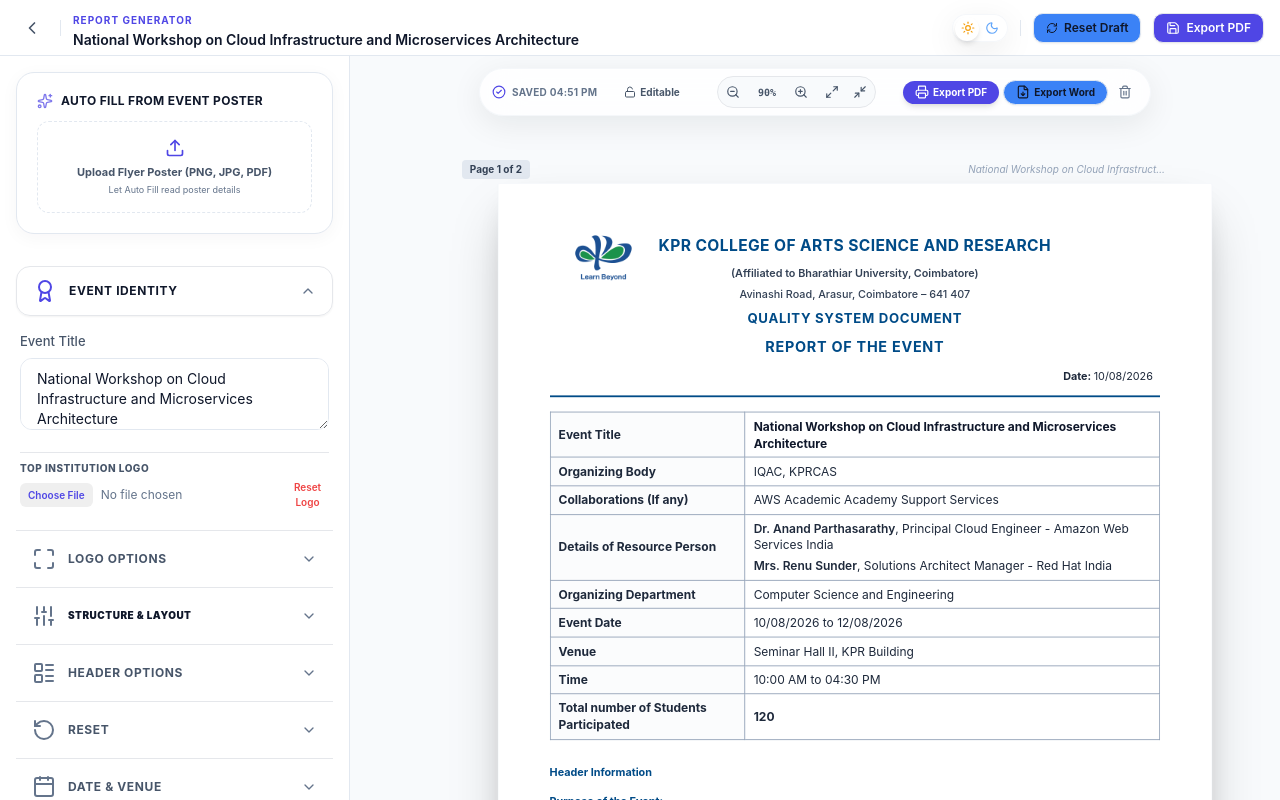
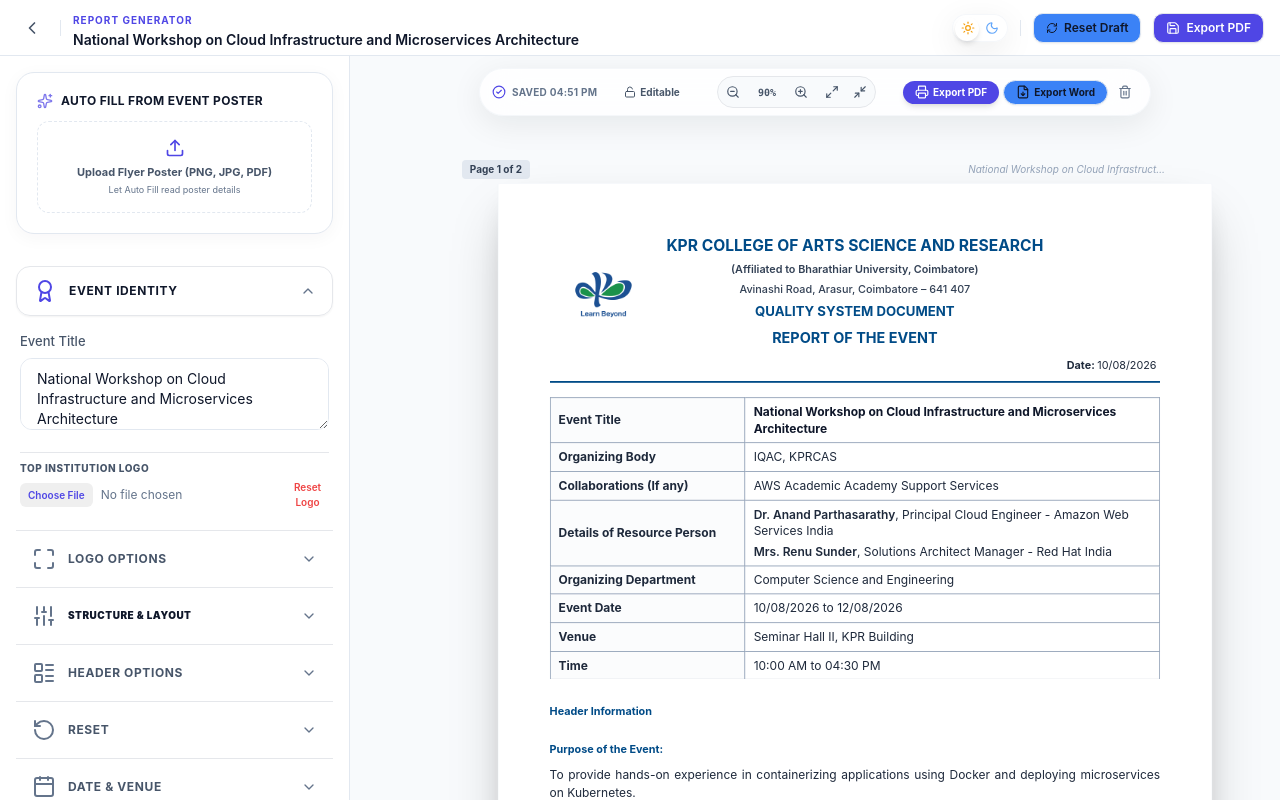
Before and after one commit to PRADA19/Report-Generator, a React (Vite) app in the folder frontend/: page /editor in a window 1280 px wide. Built offline with nearby package versions, Linux system fonts and the light colour scheme.

Commit message:
readyy to deploy

```diff
--- a/frontend/src/assets/styles/editor.css
+++ b/frontend/src/assets/styles/editor.css
@@ -74,13 +74,9 @@
 
 /* Page footer styling */
 .page-footer {
-  position: absolute;
-  bottom: 12mm;
-  left: 0;
-  right: 0;
-  text-align: center;
-  font-size: 11px;
-  color: #6b7280;
+  position: relative;
+  width: 100%;
+  box-sizing: border-box;
 }
 
 /* Ensure child text flows respect spacing custom variables */
--- a/frontend/src/features/editor/components/CenterPanel/KprcasTemplate.tsx
+++ b/frontend/src/features/editor/components/CenterPanel/KprcasTemplate.tsx
@@ -109,48 +109,118 @@
     const headerReportTitle = safeData.header?.reportTitle || "Report of the Event";
 
     return (
-      <div key="document-header" className="report-section document-header-section pb-3 mb-4">
-        <div className="pb-3 border-b-2 mb-4 relative flex flex-col items-center w-full" style={{ borderColor: styling.primaryColor }}>
-          {/* Logo Positioned Relative / Absolute */}
-          {showLogo && (
-            <div
-              className={`flex flex-col items-center z-10 ${
-                logoPosition === 'center'
-                  ? 'static mb-2'
-                  : (logoPosition === 'right' ? 'absolute right-0 top-0' : 'absolute left-0 top-0')
-              }`}
-              style={{ width: `${logoWidthPx}px` }}
-            >
+      <div key="document-header" className="report-section document-header-section pb-2 mb-3">
+        <div className="pb-2 border-b-2 mb-3 relative flex flex-col w-full" style={{ borderColor: styling.primaryColor }}>
+          {showLogo && logoPosition === 'center' ? (
+            <div className="flex flex-col items-center w-full">
+              <div className="mb-2" style={{ width: `${logoWidthPx}px` }}>
                 <img
                   src={data.header?.logo || '/kprcas_logo.png'}
                   alt="KPRCAS Logo"
                   style={{ width: `${logoWidthPx}px`, height: `${logoHeightPx}px`, objectFit: 'contain' }}
                 />
               </div>
-          )}
-
-          {/* Header Info Column - Perfectly Centered Across Page Width */}
               <div className="text-center w-full px-2">
-            <h1 className="font-extrabold uppercase tracking-wide" style={{ fontSize: `${fontSizeHeader}pt`, color: styling.primaryColor }}>
+                <h1 className="font-extrabold uppercase" style={{ fontSize: `${fontSizeHeader}pt`, color: styling.primaryColor, lineHeight: 1.25 }}>
                   {headerInstitutionName}
                 </h1>
-            <p className="text-slate-700 font-semibold mt-0.5" style={{ fontSize: `${fontSizeSubHeader}pt` }}>
+                <p className="text-slate-700 font-semibold mt-0.5" style={{ fontSize: `${fontSizeSubHeader}pt`, lineHeight: 1.2 }}>
                   {headerDetails}
                 </p>
-            <p className="text-slate-700 font-medium" style={{ fontSize: `${fontSizeSubHeader}pt` }}>
+                <p className="text-slate-700 font-medium" style={{ fontSize: `${fontSizeSubHeader}pt`, lineHeight: 1.2 }}>
                   {headerAddress}
                 </p>
-            <div className="my-2" />
-            <h2 className="font-bold uppercase tracking-wider" style={{ fontSize: `${fontSizeTitle}pt`, color: styling.primaryColor }}>
+                <div className="my-1.5" />
+                <h2 className="font-bold uppercase" style={{ fontSize: `${fontSizeTitle}pt`, color: styling.primaryColor, lineHeight: 1.25 }}>
                   {headerDocTitle}
                 </h2>
-            <h3 className="font-extrabold uppercase tracking-wider mt-0.5" style={{ fontSize: `${fontSizeReportTitle}pt`, color: styling.primaryColor }}>
+                <h3 className="font-extrabold uppercase mt-0.5" style={{ fontSize: `${fontSizeReportTitle}pt`, color: styling.primaryColor, lineHeight: 1.25 }}>
                   {headerReportTitle}
                 </h3>
               </div>
+            </div>
+          ) : showLogo && logoPosition === 'right' ? (
+            <div className="flex items-center justify-between w-full">
+              <div style={{ width: `${logoWidthPx}px` }} className="flex-shrink-0" aria-hidden="true" />
+              <div className="text-center flex-1 min-w-0 px-2">
+                <h1 className="font-extrabold uppercase" style={{ fontSize: `${fontSizeHeader}pt`, color: styling.primaryColor, lineHeight: 1.25 }}>
+                  {headerInstitutionName}
+                </h1>
+                <p className="text-slate-700 font-semibold mt-0.5" style={{ fontSize: `${fontSizeSubHeader}pt`, lineHeight: 1.2 }}>
+                  {headerDetails}
+                </p>
+                <p className="text-slate-700 font-medium" style={{ fontSize: `${fontSizeSubHeader}pt`, lineHeight: 1.2 }}>
+                  {headerAddress}
+                </p>
+                <div className="my-1.5" />
+                <h2 className="font-bold uppercase" style={{ fontSize: `${fontSizeTitle}pt`, color: styling.primaryColor, lineHeight: 1.25 }}>
+                  {headerDocTitle}
+                </h2>
+                <h3 className="font-extrabold uppercase mt-0.5" style={{ fontSize: `${fontSizeReportTitle}pt`, color: styling.primaryColor, lineHeight: 1.25 }}>
+                  {headerReportTitle}
+                </h3>
+              </div>
+              <div style={{ width: `${logoWidthPx}px` }} className="flex-shrink-0 flex items-center justify-end">
+                <img
+                  src={data.header?.logo || '/kprcas_logo.png'}
+                  alt="KPRCAS Logo"
+                  style={{ width: `${logoWidthPx}px`, height: `${logoHeightPx}px`, objectFit: 'contain' }}
+                />
+              </div>
+            </div>
+          ) : showLogo ? (
+            /* Default: Logo Left with Balanced Right Spacer */
+            <div className="flex items-center justify-between w-full">
+              <div style={{ width: `${logoWidthPx}px` }} className="flex-shrink-0 flex items-center justify-start">
+                <img
+                  src={data.header?.logo || '/kprcas_logo.png'}
+                  alt="KPRCAS Logo"
+                  style={{ width: `${logoWidthPx}px`, height: `${logoHeightPx}px`, objectFit: 'contain' }}
+                />
+              </div>
+              <div className="text-center flex-1 min-w-0 px-2">
+                <h1 className="font-extrabold uppercase" style={{ fontSize: `${fontSizeHeader}pt`, color: styling.primaryColor, lineHeight: 1.25 }}>
+                  {headerInstitutionName}
+                </h1>
+                <p className="text-slate-700 font-semibold mt-0.5" style={{ fontSize: `${fontSizeSubHeader}pt`, lineHeight: 1.2 }}>
+                  {headerDetails}
+                </p>
+                <p className="text-slate-700 font-medium" style={{ fontSize: `${fontSizeSubHeader}pt`, lineHeight: 1.2 }}>
+                  {headerAddress}
+                </p>
+                <div className="my-1.5" />
+                <h2 className="font-bold uppercase" style={{ fontSize: `${fontSizeTitle}pt`, color: styling.primaryColor, lineHeight: 1.25 }}>
+                  {headerDocTitle}
+                </h2>
+                <h3 className="font-extrabold uppercase mt-0.5" style={{ fontSize: `${fontSizeReportTitle}pt`, color: styling.primaryColor, lineHeight: 1.25 }}>
+                  {headerReportTitle}
+                </h3>
+              </div>
+              <div style={{ width: `${logoWidthPx}px` }} className="flex-shrink-0" aria-hidden="true" />
+            </div>
+          ) : (
+            <div className="text-center w-full px-2">
+              <h1 className="font-extrabold uppercase" style={{ fontSize: `${fontSizeHeader}pt`, color: styling.primaryColor, lineHeight: 1.25 }}>
+                {headerInstitutionName}
+              </h1>
+              <p className="text-slate-700 font-semibold mt-0.5" style={{ fontSize: `${fontSizeSubHeader}pt`, lineHeight: 1.2 }}>
+                {headerDetails}
+              </p>
+              <p className="text-slate-700 font-medium" style={{ fontSize: `${fontSizeSubHeader}pt`, lineHeight: 1.2 }}>
+                {headerAddress}
+              </p>
+              <div className="my-1.5" />
+              <h2 className="font-bold uppercase" style={{ fontSize: `${fontSizeTitle}pt`, color: styling.primaryColor, lineHeight: 1.25 }}>
+                {headerDocTitle}
+              </h2>
+              <h3 className="font-extrabold uppercase mt-0.5" style={{ fontSize: `${fontSizeReportTitle}pt`, color: styling.primaryColor, lineHeight: 1.25 }}>
+                {headerReportTitle}
+              </h3>
+            </div>
+          )}
 
-          {/* Date Label on Far Right under Header Title matching reference template */}
-          <div className="w-full flex justify-end mt-1 pr-2 font-bold text-slate-800" style={{ fontSize: `${fontSizeBase * 0.9}pt` }}>
+          {/* Date Label on Far Right under Header Title */}
+          <div className="w-full flex justify-end mt-1 pr-1 font-bold text-slate-800" style={{ fontSize: `${fontSizeBase * 0.9}pt` }}>
             <span>Date: <span className="font-normal">{data.startDate ? formatDateToDdMmYyyy(data.startDate) : ''}</span></span>
           </div>
         </div>
@@ -535,10 +605,10 @@
     }
 
     const measuredHeight = dummyPage.offsetHeight || dummyPage.clientHeight || 0;
-    const footerReservedMm = layoutConfig.showFooter !== false ? 26 : 6;
+    const footerReservedMm = layoutConfig.showFooter !== false ? 8 : 0;
     const a4FallbackPx = (pageHeightMm - margins.top - margins.bottom - footerReservedMm) * 3.779527559;
     const rawUsableHeight = measuredHeight > 100 ? measuredHeight : a4FallbackPx;
-    const usableHeight = Math.max(100, rawUsableHeight - 36);
+    const usableHeight = Math.max(100, rawUsableHeight - 8);
 
     const childNodes = Array.from(measurerRef.current.querySelector('.continuous-document')?.children || []) as HTMLElement[];
     if (childNodes.length === 0) {
@@ -785,7 +855,7 @@
           opacity: 0
         }}
       >
-        <div className="dummy-page" style={{ height: `calc(${pageHeightMm}mm - ${margins.top}mm - ${margins.bottom}mm - ${layoutConfig.showFooter !== false ? '26mm' : '6mm'})`, width: '100%' }} />
+        <div className="dummy-page" style={{ height: `calc(${pageHeightMm}mm - ${margins.top}mm - ${margins.bottom}mm - ${layoutConfig.showFooter !== false ? '8mm' : '0mm'})`, width: '100%' }} />
         <div
           className="continuous-document"
           style={{
@@ -882,7 +952,7 @@
                     paddingRight: `${margins.right}mm`,
                   }}
                 >
-                  <div className="flex-1 relative pb-6 overflow-hidden">
+                  <div className="flex-1 relative overflow-hidden flex flex-col justify-start">
                     {page}
                   </div>
 
--- a/frontend/src/types/report.ts
+++ b/frontend/src/types/report.ts
@@ -17,4 +17,5 @@
   format?: 'pdf' | 'docx' | 'print';
   fileName?: string;
   includeImages?: boolean;
+  orientation?: 'portrait' | 'landscape';
 }
```
Also changed, not shown: frontend/src/services/export/exportService.ts (+77 -23 lines). Lines whose indentation alone changed are shown as unchanged.
